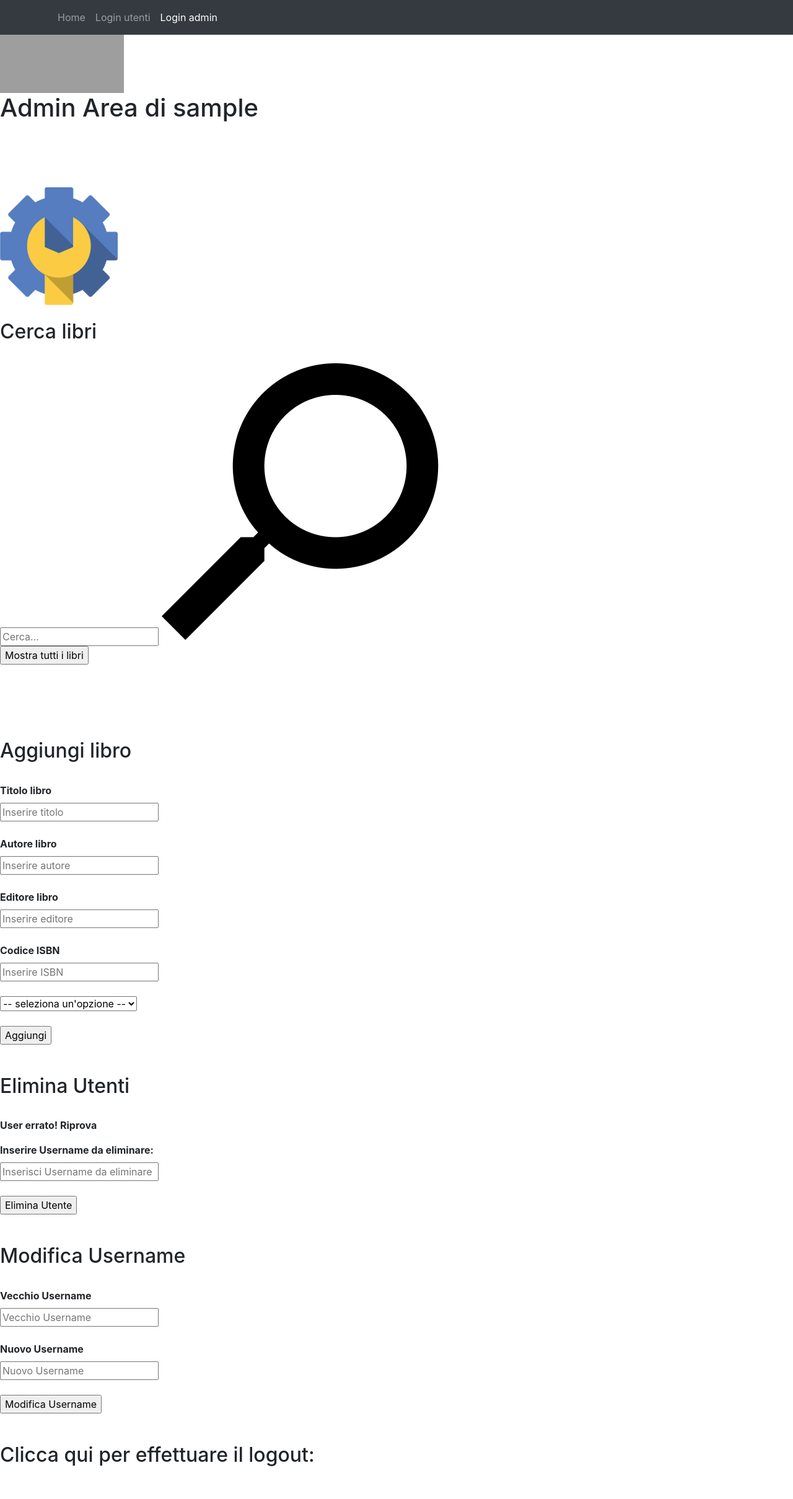
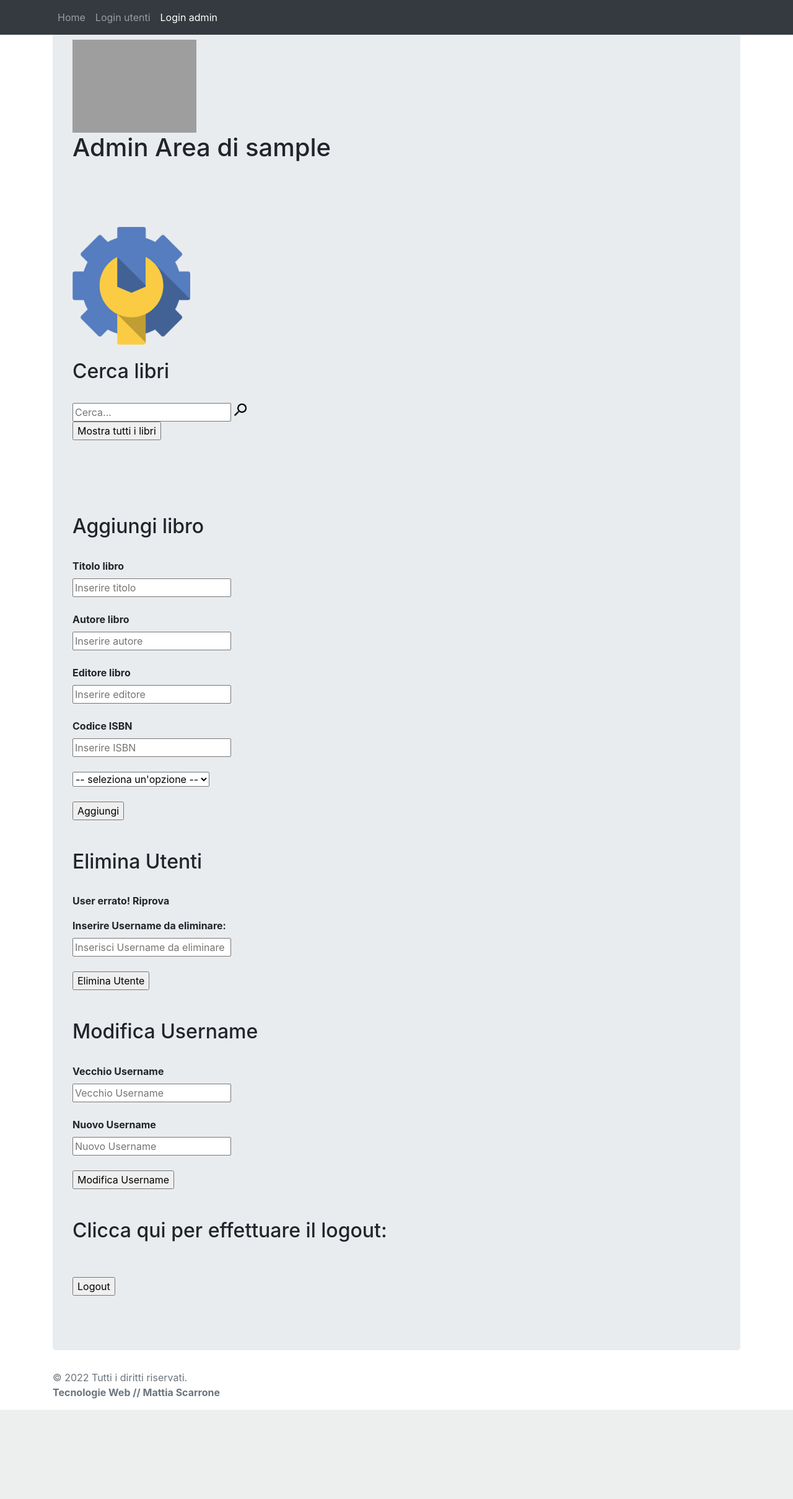
Before and after one commit to mejdanek/bibliotecauniversitaria, a PHP site: page /bibliotecauniversitaria/admin-delete-user.php in a window 1280 px wide. Shown: the top 2418 px of the page at 62% size. After the commit the page ends 2274 px from the top, so only its background shows below. Run offline with PHP 8.4, Linux system fonts and the light colour scheme; the visitor is signed in with stand-in values (Sample User, id 1); data that the repository does not hold is empty; grey boxes are pictures that could not be loaded.

Commit message:
Check user deletion

```diff
--- a/admin-delete-user-wrong.html.php
+++ b/admin-delete-user-wrong.html.php
@@ -166,6 +166,8 @@ include 'common/header.html';
         </div>
       </div>
     </nav>
+    <main role="main" class="container">
+		<div class="jumbotron">
     <header>
         <!--LogoICT-->
         <a href="index.php"><img id="left" src="images/logo.png" width="200" alt="logo" title="Logo#CPS/external link"></a>
@@ -249,6 +251,8 @@ include 'common/header.html';
             </form>
         </div>
         <br>
+    </div>
+    </main>
 
 <?php
 include 'common/footer.html';
--- a/admin-delete-user.php
+++ b/admin-delete-user.php
@@ -10,6 +10,6 @@ if ($n == 0) { // se non ci sono righe (non ci sono utenti)
 } else {
 	$S2 = "DELETE FROM utenti WHERE username='$user'"; // elimino dalla tabella utenti l'utente con username uguale a quello inserito dall'admin
 	$elimina = mysqli_query($conn, $S2); // eseguo la query
-	include_once 'admin-user-deleted.html'; // includo la pagina di cancellazione effettuata
+	include_once 'admin-user-deleted.html.php'; // includo la pagina di cancellazione effettuata
 }
 db_close($conn); // chiudo la connessione con il ddb
--- a/admin-user-deleted.html.php
+++ b/admin-user-deleted.html.php
@@ -23,6 +23,8 @@ include 'common/header.html';
 		  </div>
 		</div>
 	  </nav>
+	  <main role="main" class="container">
+        <div class="jumbotron">
 	<header>
 		<!--LogoICT-->
 		<a href="index.php"><img id="left" src="images/logo.png" width="200" alt="logo"
@@ -33,6 +35,8 @@ include 'common/header.html';
 		<p id="p01"><a href="admin-home.php" title="internal link">Torna all'Admin Area</a></p>
 	</header>
 	<br><br><br><br><br>
+		</div>
+	  </main>
 	<?php
 	include 'common/footer.html';
 	?>
--- a/common/header.html
+++ b/common/header.html
@@ -7,4 +7,5 @@
 	<meta name="author" content="Mattia Scarrone 782259">
 	<script src="https://code.jquery.com/jquery-3.6.0.min.js" type="text/javascript"></script>
 	<link rel="stylesheet" href="stylesheets/bootstrap.min.css" />
+	<link rel="stylesheet" href="stylesheets/style.css"
 </head>
--- /dev/null
+++ b/stylesheets/style.css
@@ -0,0 +1,4 @@
+.delete-button, #search-button{
+    height: 20px;
+    width: 20px;
+}
```
Also changed, not shown: admin-home.php (+4 -6 lines).
